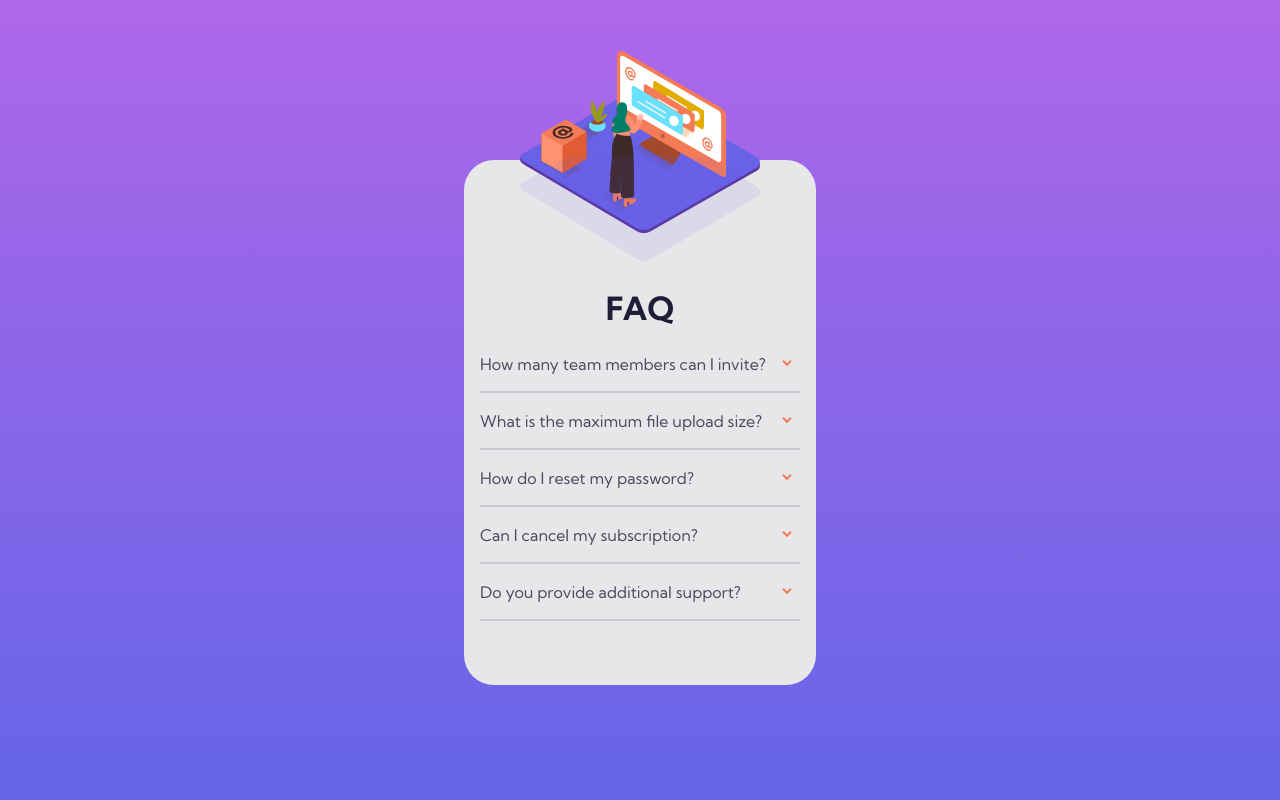
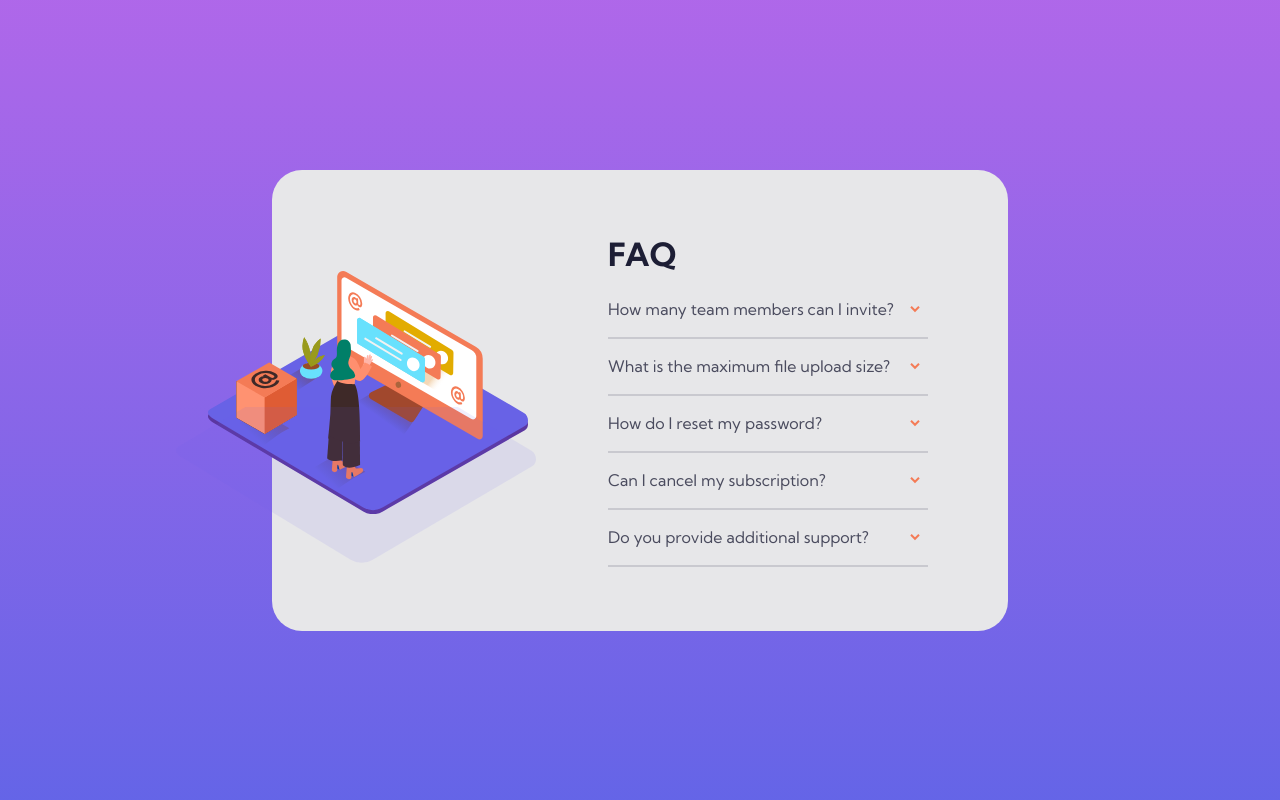
Before and after one commit to karanrajput1999/frontendmentor-faq-accordian-card, a plain HTML site: page index.html in a window 1280 px wide. Shown: the top 800 px of the page. Drawn offline with Linux system fonts and the light colour scheme.

Commit message:
did not turn out as aspect and even didn't complete/style it properly just got bored

```diff
--- a/style.css
+++ b/style.css
@@ -32,7 +32,7 @@
 }
 
 
-image,picture{
+img,picture{
     max-width: 100%;
     display: block;
 }
@@ -132,3 +132,43 @@ details[open] summary img{
     border-bottom: 2px solid var(--border-blue);
 
 }
+
+@media (min-width: 950px){
+    .card-component{
+        max-width: 45rem;
+        grid-template-columns: 1fr 1fr;
+        margin-top: 0;
+        align-self: center;
+        padding-right: 5rem;
+        box-sizing: content-box;
+    }
+
+    picture{
+        width: 100%;
+        height: 100%;
+        position: relative;
+        top: 20%;
+        left: -5rem;
+        grid-column: 1;
+        align-self: center;
+    }
+
+
+
+    .mobile-bg-container{
+        width: 100%;
+        height: 100%;
+        transform: scale(1.5);
+        position: relative;
+        left: 15%;
+    }
+
+    .faq-container{
+        grid-column: 2;
+        margin-top: 3rem;
+
+    }
+    .faq-container > h1{
+        text-align: start;
+    }
+}
```
Also changed, not shown: index.html (+2 -1 lines).
